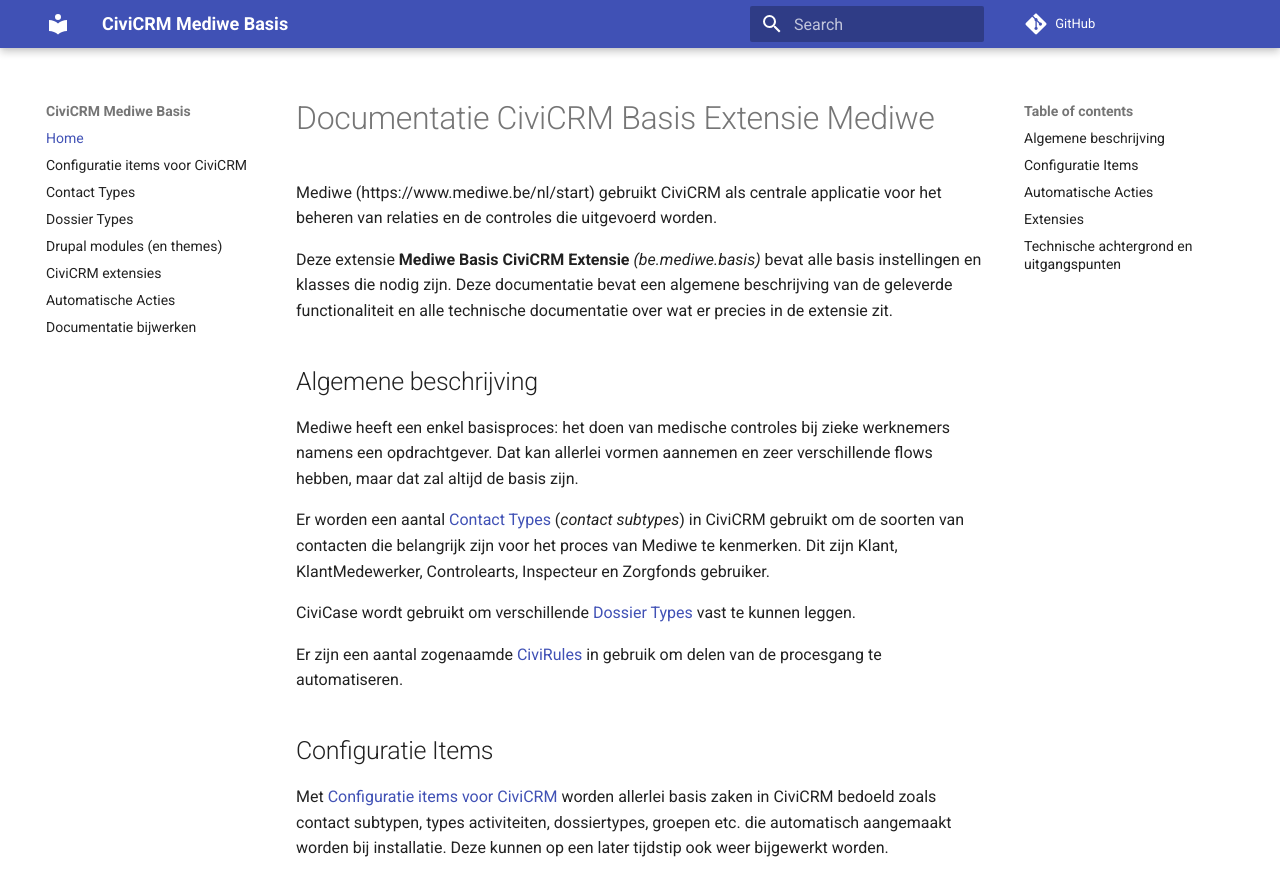
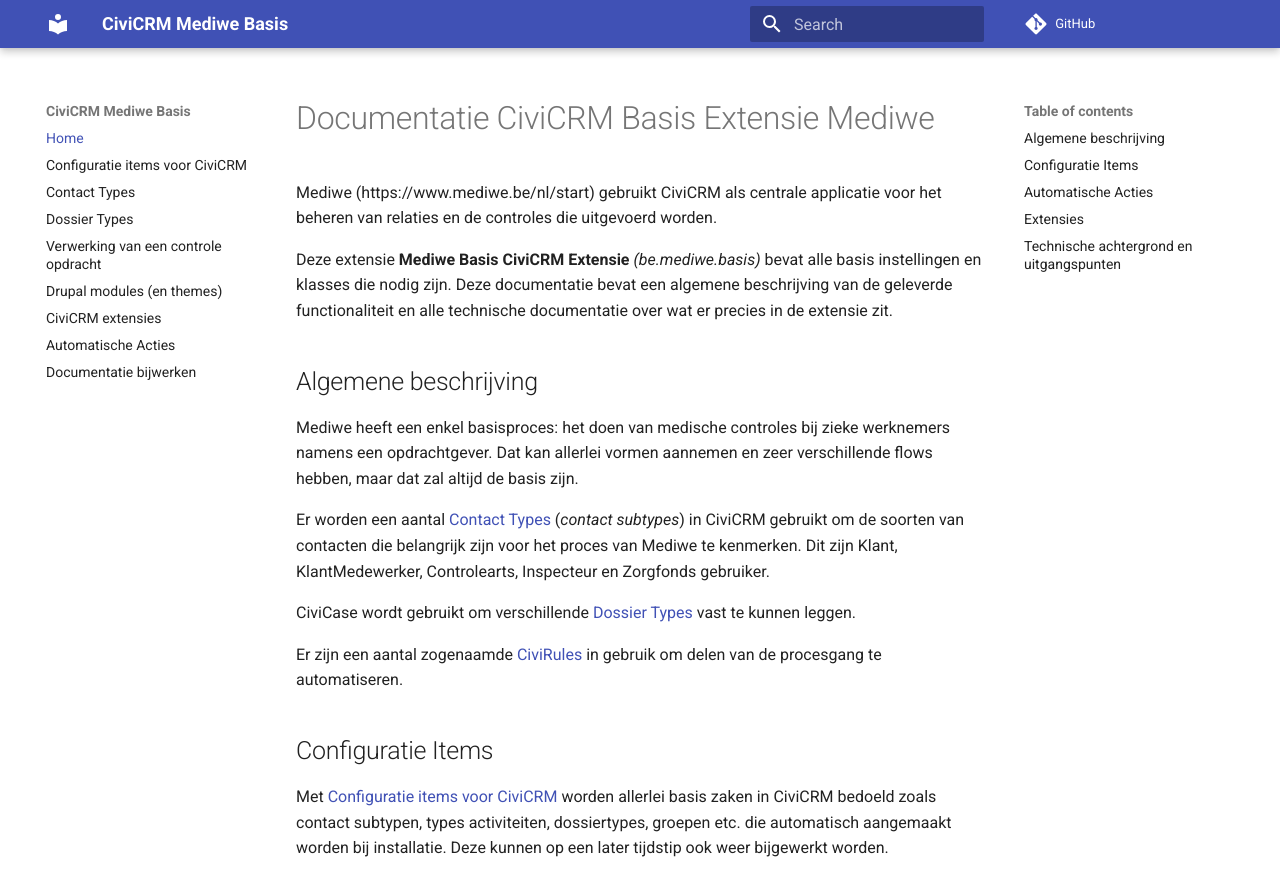
Before and after one commit to CiviCooP/be.mediwe.basis, an MkDocs documentation site: the page built from docs/index.md, in a window 1280 px wide and 900 px high. Shown: the top 896 px of the window. Built offline with MkDocs 1.6.1 and Material for MkDocs 9.7.7, drawn with Linux system fonts in a browser that asks for light colours; comment, search, counter and statistics services are not loaded; old or Windows-style settings are respelled for this version of MkDocs.

Commit message:
Toevoegen verwerking controle opdrachten

```diff
--- a/mkdocs.yml
+++ b/mkdocs.yml
@@ -7,6 +7,7 @@ pages:
 - Configuratie items voor CiviCRM: configitems.md
 - Contact Types: contacttypes.md
 - Dossier Types: dossiertypes.md
+- Verwerking van een controle opdracht: verwerking_controle.md
 - Drupal modules (en themes): drupalmodules.md
 - CiviCRM extensies: civiextensions.md
 - Automatische Acties: automatische_acties.md
```
